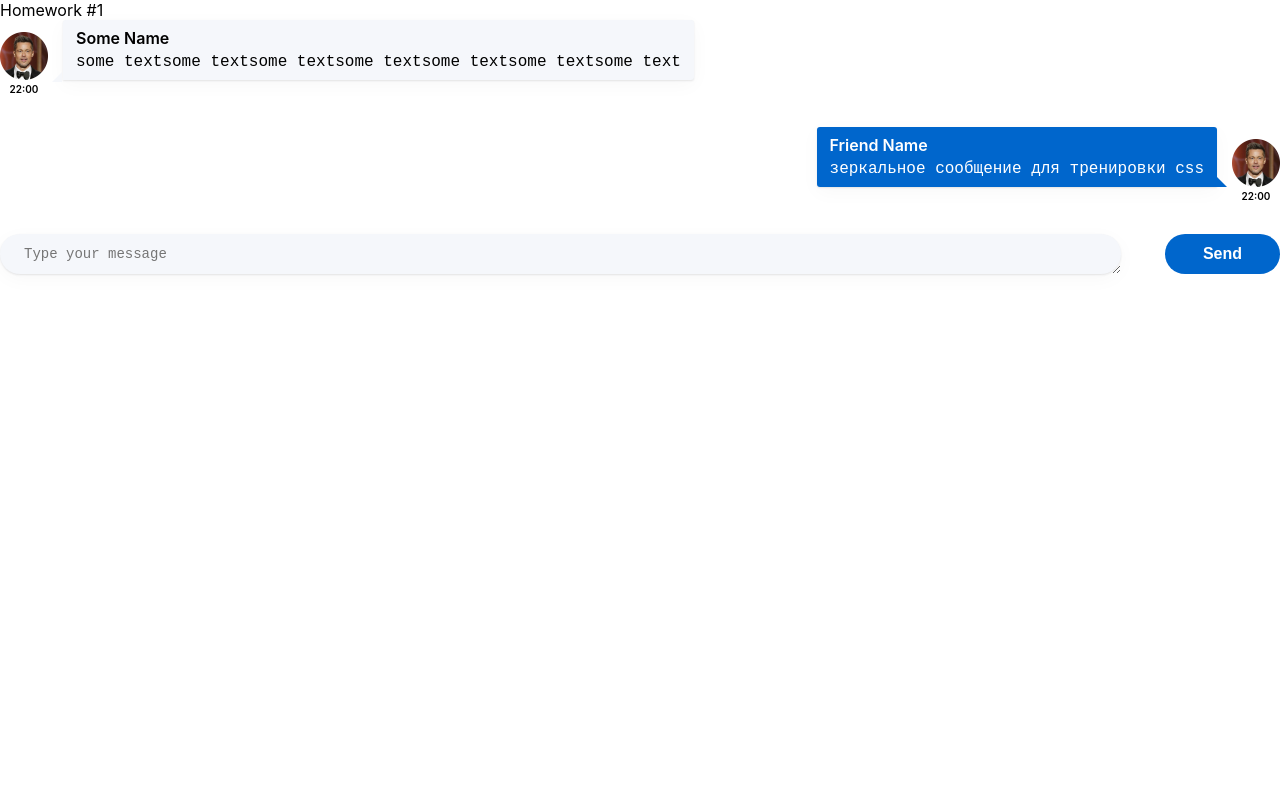
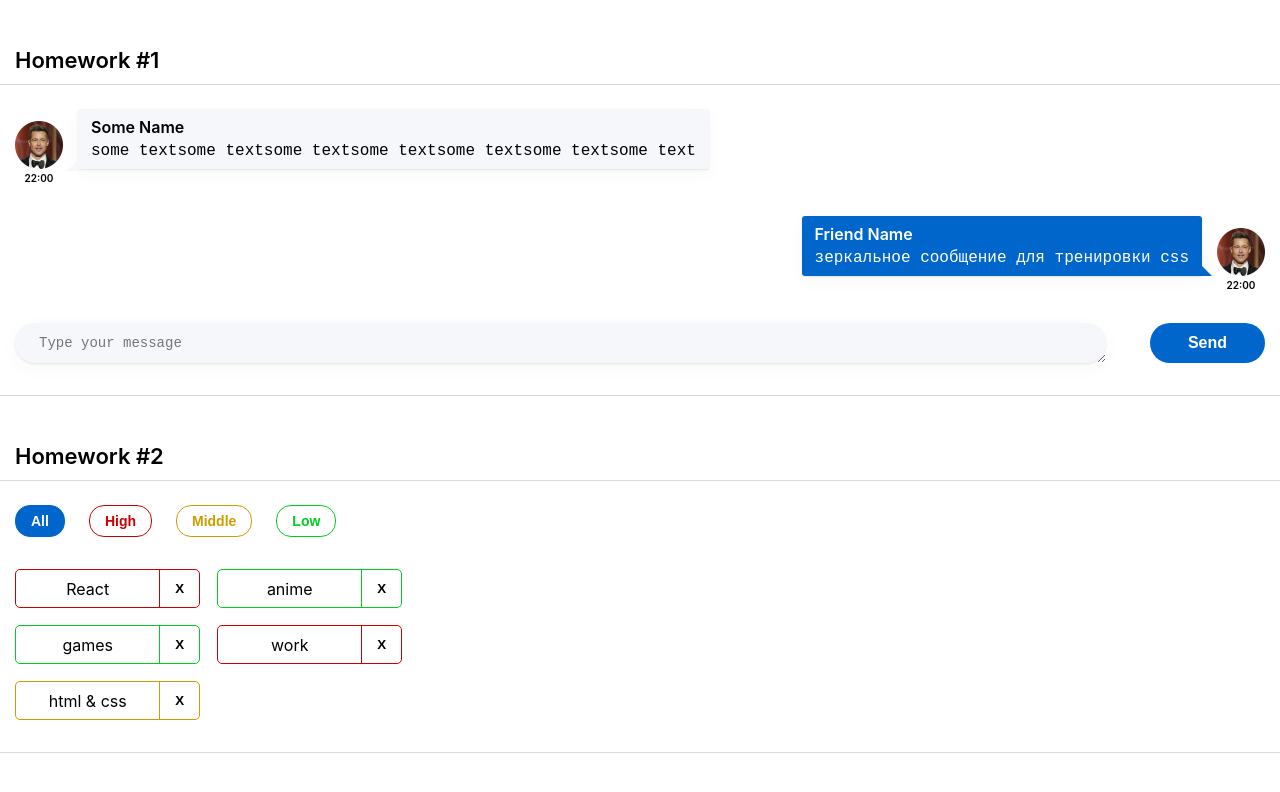
Before and after one commit to IgorKudlo/hws2, a React (Create React App) app: page / in a window 1280 px wide. Shown: the top 792 px of the page. Built offline with nearby package versions, Linux system fonts and the light colour scheme.

Commit message:
feat: hw2

```diff
--- a/src/s1-main/App.module.css
+++ b/src/s1-main/App.module.css
@@ -3,9 +3,20 @@
 }
 
 .hw {
+    padding-bottom: 32px;
+    border-bottom: 1px solid #D9D9D9;
+}
 
+.hw > div {
+    padding: 0 15px;
 }
 
 .hwTitle {
-
+    padding: 47px 15px 10px;
+    margin-bottom: 24px;
+    font-weight: 600;
+    font-size: 22px;
+    line-height: 27px;
+    color: #000000;
+    border-bottom: 1px solid #D9D9D9;
 }
--- a/src/s1-main/App.tsx
+++ b/src/s1-main/App.tsx
@@ -1,13 +1,14 @@
 import React from 'react'
 import s from './App.module.css'
 import HW1 from '../s2-homeworks/hw01/HW1'
+import HW2 from '../s2-homeworks/hw02/HW2';
 
 function App() {
     return (
         <div className={s.App}>
             <HW1/>
             {/*раскомментировать по ходу выполнения*/}
-            {/*<HW2/>*/}
+            <HW2/>
             {/*<HW3/>*/}
             {/*<HW4/>*/}
 
--- a/src/s2-homeworks/hw02/HW2.tsx
+++ b/src/s2-homeworks/hw02/HW2.tsx
@@ -17,16 +17,16 @@ import s2 from '../../s1-main/App.module.css'
 * */
 
 // types
-export type AffairPriorityType = any // need to fix any
+export type AffairPriorityType = 'high' | 'middle' | 'low' // need to fix any
 export type AffairType = {
-    _id: any // need to fix any
-    name: any // need to fix any
+    _id: number // need to fix any
+    name: string // need to fix any
     priority: AffairPriorityType
 }
 export type FilterType = 'all' | AffairPriorityType
 
 // constants
-const defaultAffairs: any = [ // need to fix any
+const defaultAffairs: AffairType[] = [ // need to fix any
     {_id: 1, name: 'React', priority: 'high'}, // студенты могут изменить содержимое name и количество элементов в массиве, ...priority не менять!
     {_id: 2, name: 'anime', priority: 'low'},
     {_id: 3, name: 'games', priority: 'low'},
@@ -35,23 +35,26 @@ const defaultAffairs: any = [ // need to fix any
 ]
 
 // pure helper functions
-export const filterAffairs = (affairs: any, filter: any): any => { // need to fix any
+export const filterAffairs = (affairs: AffairType[], filter: FilterType): AffairType[] => { // need to fix any
+    if (filter === 'all') {
+        return affairs
+    } else {
+        return affairs.filter(item => item.priority === filter)
+    }
 
-
-    return affairs // need to fix
+     // need to fix
 }
-export const deleteAffair = (affairs: any, _id: any): any => { // need to fix any
-
-    return affairs // need to fix
+export const deleteAffair = (affairs: AffairType[], _id: number): AffairType[] => { // need to fix any
+    return affairs.filter(item => item._id !== _id) // need to fix
 }
 
 function HW2() {
-    const [affairs, setAffairs] = useState<any>(defaultAffairs) // need to fix any
+    const [affairs, setAffairs] = useState<AffairType[]>(defaultAffairs) // need to fix any
     const [filter, setFilter] = useState<FilterType>('all')
 
     const filteredAffairs = filterAffairs(affairs, filter)
-    const deleteAffairCallback = (_id: any) => { // need to fix any
-        // need to fix
+    const deleteAffairCallback = (_id: number) => { // need to fix any
+        setAffairs(deleteAffair(filteredAffairs, _id))
     }
 
     return (
--- a/src/s2-homeworks/hw02/affairs/Affairs.tsx
+++ b/src/s2-homeworks/hw02/affairs/Affairs.tsx
@@ -1,27 +1,31 @@
-import React from 'react'
+import React, {Dispatch, SetStateAction} from 'react'
 import Affair from './affair/Affair'
 import {AffairType, FilterType} from '../HW2'
 import s from './Affairs.module.css'
 
 type AffairsPropsType = {
-    data: any // need to fix any
-    setFilter: any
-    deleteAffairCallback: any
+    data: AffairType[] // need to fix any
+    setFilter: Dispatch<SetStateAction<FilterType>>
+    deleteAffairCallback: (_id: number) => void
     filter: FilterType
 }
 
 function Affairs(props: AffairsPropsType) {
     const setAll = () => {
         // need to fix
+        props.setFilter('all');
     }
     const setHigh = () => {
         // need to fix
+        props.setFilter('high');
     }
     const setMiddle = () => {
         // need to fix
+        props.setFilter('middle');
     }
     const setLow = () => {
         // need to fix
+        props.setFilter('low');
     }
 
     const cnAll = s.button + ' ' + s.all + (props.filter === 'all' ? ' ' + s.active : '')
--- a/src/s2-homeworks/hw02/affairs/affair/Affair.tsx
+++ b/src/s2-homeworks/hw02/affairs/affair/Affair.tsx
@@ -6,12 +6,13 @@ import s2 from '../Affairs.module.css'
 type AffairPropsType = {
     // key не нужно типизировать
     affair: AffairType
-    deleteAffairCallback: any // need to fix any
+    deleteAffairCallback: (_id: number) => void // need to fix any
 }
 
 function Affair(props: AffairPropsType) {
     const deleteCallback = () => {
         // need to fix
+        props.deleteAffairCallback(props.affair._id)
     }
 
     const nameClass = s.name + ' ' + s2[props.affair.priority]
@@ -25,7 +26,7 @@ function Affair(props: AffairPropsType) {
         >
             <div id={'hw2-name-' + props.affair._id} className={nameClass}>
                 {/*создаёт студент*/}
-
+                {props.affair.name}
                 {/**/}
             </div>
             <div id={'hw2-priority-' + props.affair._id} hidden>
@@ -36,7 +37,7 @@ function Affair(props: AffairPropsType) {
                 id={'hw2-button-delete-' + props.affair._id}
                 className={buttonClass}
                 // need to fix
-
+                onClick={deleteCallback}
             >
                 {/*текст кнопки могут изменить студенты*/}
                 X
```
